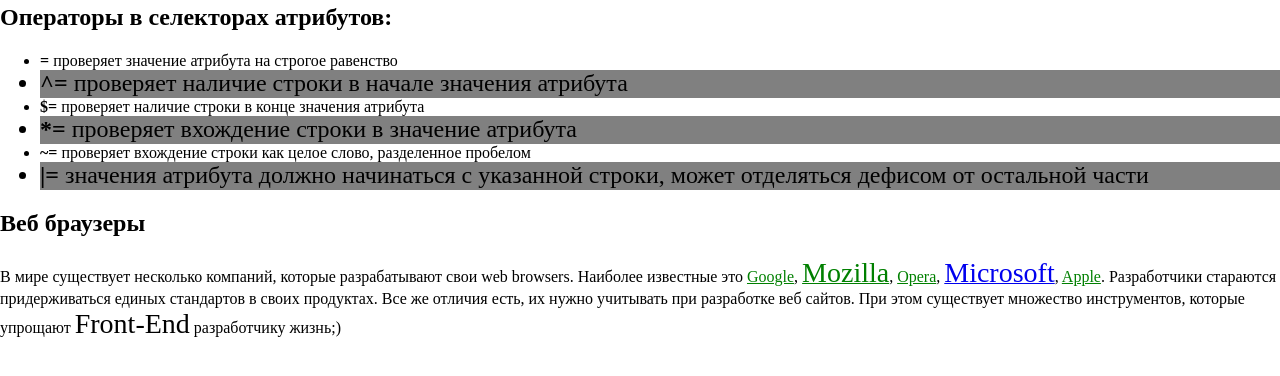
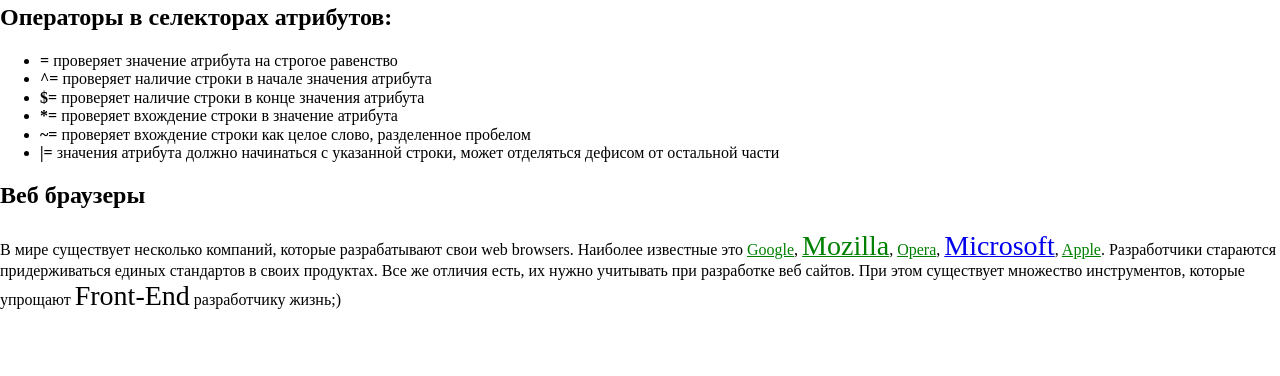
Before and after one commit to Volodia-Samson/sselector, a plain HTML site: page index.html in a window 1280 px wide. Shown: the part 232-608 px from the top of the page. Drawn offline with nearby package versions, Linux system fonts and the light colour scheme.

Commit message:
sselector

```diff
--- a/stayl.css
+++ b/stayl.css
@@ -6,7 +6,7 @@ img[src$=".jpg"]{
     margin-left: 50px;
 }
 
-li[data-description*="even"]{
+ul[data-description*="even"]{
     background-color: grey;
     font-size: 24px;
 }
```
